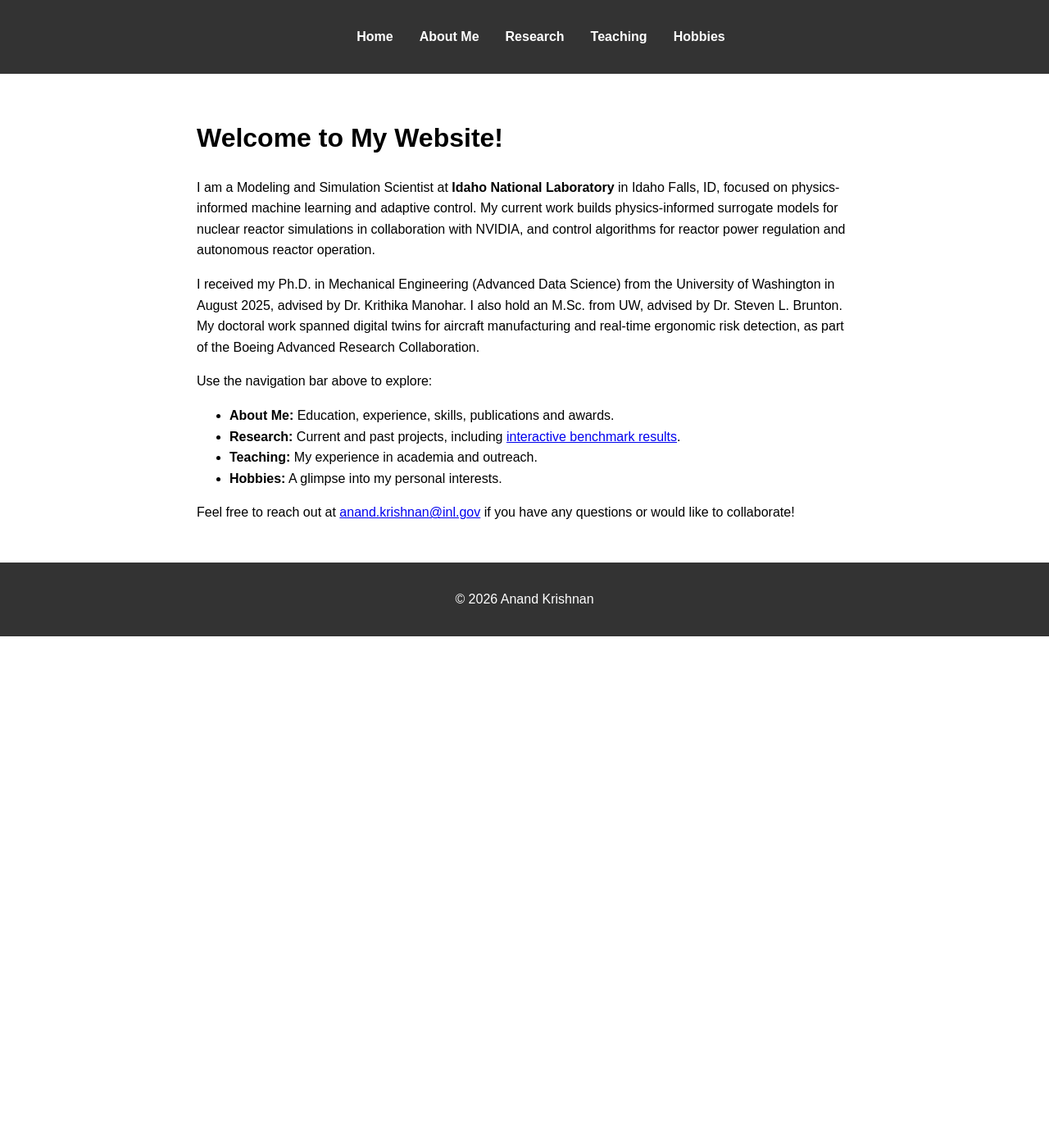
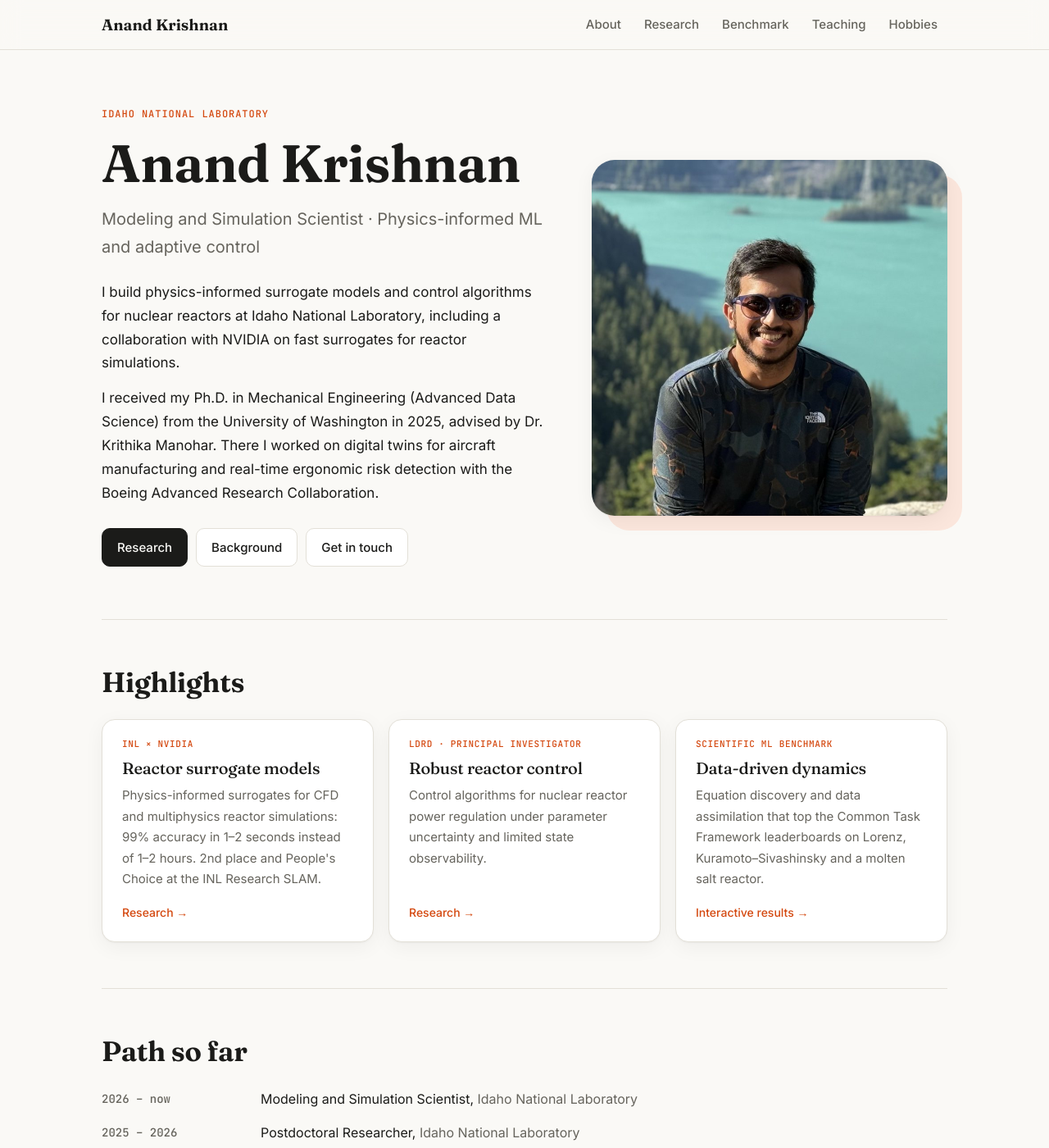
Before and after one commit to anandk97/anandk97.github.io, a Jekyll site: the page built from index.html, in a window 1280 px wide and 1400 px high. Shown: the whole window at 82% size. Built offline with Jekyll 4.4.1, drawn with Linux system fonts in a browser that asks for light colours; some of the changed text lies outside the part shown.

Commit message:
Redesign site: modern layout, photo home and hobbies pages, plainer benchmark copy
- Shared stylesheet and layout (sticky nav, light/dark, responsive)
- Home: hero with portrait, highlights, timeline
- Hobbies: cycling photo
- About: work experience as sections
- Benchmark page: site nav, plain section headings, no taglines

Co-Authored-By: Claude Opus 5.5 <noreply@anthropic.com>

```diff
--- a/_layouts/default.html
+++ b/_layouts/default.html
@@ -3,37 +3,36 @@
 <head>
   <meta charset="UTF-8">
   <meta name="viewport" content="width=device-width, initial-scale=1">
-  <title>{{ page.title }} - {{ site.title }}</title>
+  <title>{% if page.title and page.url != "/" %}{{ page.title }} · {% endif %}{{ site.title }}</title>
+  <meta name="description" content="{{ page.description | default: site.description }}">
+  <link rel="preconnect" href="https://fonts.googleapis.com">
+  <link rel="preconnect" href="https://fonts.gstatic.com" crossorigin>
+  <link href="https://fonts.googleapis.com/css2?family=Fraunces:opsz,wght@9..144,500;9..144,650&family=Inter:wght@400;500;600&family=JetBrains+Mono:wght@500&display=swap" rel="stylesheet">
   <link rel="stylesheet" href="{{ "/assets/main.css" | relative_url }}">
-  <style>
-    /* Basic styling for the demo */
-    body { font-family: Arial, sans-serif; margin: 0; padding: 0; line-height: 1.6; }
-    header { background: #333; color: #fff; padding: 1rem; }
-    nav ul { list-style: none; display: flex; justify-content: center; }
-    nav li { margin: 0 1rem; }
-    nav a { color: #fff; text-decoration: none; font-weight: bold; }
-    nav a:hover { text-decoration: underline; }
-    main { padding: 2rem; max-width: 800px; margin: auto; }
-    footer { text-align: center; padding: 1rem; background: #333; color: #fff; }
-  </style>
 </head>
 <body>
-  <header>
-    <nav>
-      <ul>
-        <li><a href="{{ "/" | relative_url }}">Home</a></li>
-        <li><a href="{{ "/about" | relative_url }}">About Me</a></li>
-        <li><a href="{{ "/research" | relative_url }}">Research</a></li>
-        <li><a href="{{ "/teaching" | relative_url }}">Teaching</a></li>
-        <li><a href="{{ "/hobbies" | relative_url }}">Hobbies</a></li>
-      </ul>
-    </nav>
+  <header class="site-nav">
+    <div class="wrap">
+      <a class="brand" href="{{ "/" | relative_url }}">Anand Krishnan</a>
+      <nav class="nav-links">
+        {% assign nav = "/about|About,/research|Research,/ctf/|Benchmark,/teaching|Teaching,/hobbies|Hobbies" | split: "," %}
+        {% for item in nav %}{% assign parts = item | split: "|" %}
+        <a href="{{ parts[0] | relative_url }}"{% if page.url contains parts[0] %} class="active"{% endif %}>{{ parts[1] }}</a>
+        {% endfor %}
+      </nav>
+    </div>
   </header>
   <main>
-    {{ content }}
+    {% if page.bare %}{{ content }}{% else %}<article class="prose">{{ content }}</article>{% endif %}
   </main>
-  <footer>
-    <p>© {{ site.time | date: '%Y' }} Anand Krishnan</p>
+  <footer class="site-footer">
+    <div class="wrap">
+      <span>© {{ site.time | date: '%Y' }} Anand Krishnan</span>
+      <span class="links">
+        <a href="mailto:anand.krishnan@inl.gov">Email</a>
+        <a href="https://github.com/anandk97">GitHub</a>
+      </span>
+    </div>
   </footer>
 </body>
 </html>
--- /dev/null
+++ b/assets/main.css
@@ -0,0 +1,111 @@
+:root {
+  --bg: #faf9f6; --surface: #ffffff; --surface-2: #f2f0eb; --fg: #1b1b19; --muted: #66645d; --faint: #9a978e;
+  --line: #e3e0d8; --accent: #d4480f; --accent-soft: #fbe6dc;
+  --shadow: 0 1px 2px rgba(0,0,0,.04), 0 6px 24px rgba(0,0,0,.05);
+  --nav-bg: rgba(250,249,246,.82);
+}
+@media (prefers-color-scheme: dark) {
+  :root:not([data-theme="light"]) {
+    --bg: #121315; --surface: #1a1b1e; --surface-2: #222428; --fg: #ecebe7; --muted: #a6a49d; --faint: #75736d;
+    --line: #2e3035; --accent: #ff7a3d; --accent-soft: #3a2218; --shadow: none; --nav-bg: rgba(18,19,21,.82);
+  }
+}
+:root[data-theme="dark"] {
+  --bg: #121315; --surface: #1a1b1e; --surface-2: #222428; --fg: #ecebe7; --muted: #a6a49d; --faint: #75736d;
+  --line: #2e3035; --accent: #ff7a3d; --accent-soft: #3a2218; --shadow: none; --nav-bg: rgba(18,19,21,.82);
+}
+
+* { box-sizing: border-box; }
+html { -webkit-text-size-adjust: 100%; scroll-behavior: smooth; }
+body { margin: 0; background: var(--bg); color: var(--fg); font: 17px/1.7 Inter, system-ui, sans-serif; display: flex; flex-direction: column; min-height: 100vh; }
+a { color: var(--accent); text-decoration: none; }
+a:hover { text-decoration: underline; }
+img { max-width: 100%; height: auto; display: block; }
+h1, h2, h3 { font-family: Fraunces, Georgia, serif; letter-spacing: -0.01em; line-height: 1.2; }
+.wrap { max-width: 1080px; margin: 0 auto; padding: 0 24px; width: 100%; }
+
+/* nav */
+.site-nav { position: sticky; top: 0; z-index: 20; background: var(--nav-bg); backdrop-filter: saturate(1.4) blur(12px); -webkit-backdrop-filter: saturate(1.4) blur(12px); border-bottom: 1px solid var(--line); }
+.site-nav .wrap { display: flex; align-items: center; justify-content: space-between; gap: 16px; height: 60px; }
+.brand { font-family: Fraunces, Georgia, serif; font-weight: 650; font-size: 19px; color: var(--fg); }
+.brand:hover { text-decoration: none; }
+.nav-links { display: flex; gap: 4px; }
+.nav-links a { color: var(--muted); font-size: 15px; font-weight: 500; padding: 6px 12px; border-radius: 8px; }
+.nav-links a:hover { color: var(--fg); background: var(--surface-2); text-decoration: none; }
+.nav-links a.active { color: var(--fg); background: var(--surface-2); }
+
+main { flex: 1; }
+
+/* prose pages */
+.prose { max-width: 760px; margin: 0 auto; padding: 56px 24px 72px; }
+.prose > h1:first-child, .page-title { font-size: clamp(36px, 5vw, 48px); font-weight: 650; margin: 0 0 12px; }
+.page-lede { font-size: 19px; color: var(--muted); margin: 0 0 36px; }
+.prose h2 { font-size: 28px; font-weight: 650; margin: 56px 0 16px; padding-top: 28px; border-top: 1px solid var(--line); }
+.prose h2:first-child { margin-top: 0; padding-top: 0; border-top: 0; }
+.prose h3 { font-size: 21px; font-weight: 500; margin: 36px 0 10px; }
+.prose ul { padding-left: 20px; }
+.prose li { margin-bottom: 8px; }
+.prose li::marker { color: var(--faint); }
+.prose p { margin: 0 0 16px; }
+.prose strong { font-weight: 600; }
+.prose hr { border: 0; border-top: 1px solid var(--line); margin: 40px 0; }
+
+/* home */
+.hero { display: grid; grid-template-columns: minmax(0, 1.25fr) minmax(0, 1fr); gap: 56px; align-items: center; padding: 72px 0 64px; }
+.eyebrow { font: 500 12px/1 "JetBrains Mono", ui-monospace, monospace; letter-spacing: .08em; text-transform: uppercase; color: var(--accent); margin-bottom: 16px; }
+.hero h1 { font-size: clamp(42px, 6vw, 64px); font-weight: 650; margin: 0; }
+.hero .role { font-size: 20px; color: var(--muted); margin: 12px 0 24px; }
+.hero p { margin: 0 0 14px; max-width: 58ch; }
+.portrait { position: relative; }
+.portrait img { width: 100%; aspect-ratio: 1; object-fit: cover; border-radius: 28px; box-shadow: var(--shadow); }
+.portrait::before { content: ""; position: absolute; inset: 18px -18px -18px 18px; border-radius: 28px; background: var(--accent-soft); z-index: -1; }
+.actions { display: flex; flex-wrap: wrap; gap: 10px; margin-top: 28px; }
+.btn { display: inline-flex; align-items: center; gap: 8px; font-size: 15px; font-weight: 500; padding: 10px 18px; border-radius: 10px; border: 1px solid var(--line); background: var(--surface); color: var(--fg); }
+.btn:hover { text-decoration: none; border-color: var(--faint); }
+.btn.primary { background: var(--fg); color: var(--bg); border-color: var(--fg); }
+.btn.primary:hover { opacity: .88; }
+
+.section { padding: 56px 0; border-top: 1px solid var(--line); }
+.section h2 { font-size: clamp(26px, 3.4vw, 34px); font-weight: 650; margin: 0 0 24px; }
+.cards { display: grid; grid-template-columns: repeat(3, 1fr); gap: 18px; }
+.card { background: var(--surface); border: 1px solid var(--line); border-radius: 16px; padding: 24px; box-shadow: var(--shadow); display: flex; flex-direction: column; }
+a.card { color: var(--fg); transition: transform .15s ease, border-color .15s ease; }
+a.card:hover { text-decoration: none; transform: translateY(-2px); border-color: var(--faint); }
+.card .tag { font: 500 11px/1 "JetBrains Mono", ui-monospace, monospace; letter-spacing: .06em; text-transform: uppercase; color: var(--accent); margin-bottom: 12px; }
+.card h3 { font-size: 20px; font-weight: 500; margin: 0 0 8px; }
+.card p { font-size: 15px; color: var(--muted); margin: 0; }
+.card .more { margin-top: auto; padding-top: 16px; font-size: 14px; font-weight: 500; color: var(--accent); }
+.timeline { display: grid; grid-template-columns: 170px 1fr; gap: 14px 24px; font-size: 16px; }
+.timeline dt { color: var(--muted); font-family: "JetBrains Mono", ui-monospace, monospace; font-size: 14px; padding-top: 2px; }
+.timeline dd { margin: 0; }
+.timeline dd span { color: var(--muted); }
+
+/* hobbies */
+.photo-feature { display: grid; grid-template-columns: minmax(0, 1fr) minmax(0, 1fr); gap: 48px; align-items: center; padding: 56px 0 72px; }
+.photo-feature img { width: 100%; border-radius: 24px; box-shadow: var(--shadow); aspect-ratio: 3 / 4; object-fit: cover; }
+.chips { display: flex; flex-wrap: wrap; gap: 10px; margin-top: 20px; }
+.chips span { font-size: 15px; font-weight: 500; padding: 8px 16px; border-radius: 99px; background: var(--surface-2); }
+
+/* footer */
+.site-footer { border-top: 1px solid var(--line); padding: 28px 0; font-size: 14px; color: var(--muted); }
+.site-footer .wrap { display: flex; justify-content: space-between; gap: 16px; flex-wrap: wrap; }
+.site-footer a { color: var(--muted); }
+.site-footer a:hover { color: var(--fg); }
+.site-footer .links { display: flex; gap: 18px; }
+
+@media (max-width: 860px) {
+  .hero, .photo-feature { grid-template-columns: 1fr; gap: 40px; padding-top: 48px; }
+  .portrait { max-width: 360px; order: -1; }
+  .photo-feature img { max-width: 440px; }
+  .cards { grid-template-columns: 1fr; }
+}
+@media (max-width: 640px) {
+  .wrap, .prose { padding-left: 16px; padding-right: 16px; }
+  body { font-size: 16px; }
+  .site-nav .wrap { height: auto; flex-direction: column; align-items: flex-start; gap: 6px; padding-top: 10px; padding-bottom: 8px; }
+  .nav-links { overflow-x: auto; max-width: 100%; margin-left: -12px; }
+  .nav-links a { padding: 4px 12px; font-size: 14px; white-space: nowrap; }
+  .timeline { grid-template-columns: 1fr; gap: 2px; }
+  .timeline dd { margin-bottom: 12px; }
+  .portrait::before { inset: 12px -12px -12px 12px; }
+}
--- /dev/null
+++ b/index.html
@@ -0,0 +1,62 @@
+---
+layout: default
+title: "Home"
+bare: true
+---
+<div class="wrap">
+  <section class="hero">
+    <div>
+      <div class="eyebrow">Idaho National Laboratory</div>
+      <h1>Anand Krishnan</h1>
+      <p class="role">Modeling and Simulation Scientist · Physics-informed ML and adaptive control</p>
+      <p>I build physics-informed surrogate models and control algorithms for nuclear reactors at Idaho National Laboratory,
+        including a collaboration with NVIDIA on fast surrogates for reactor simulations.</p>
+      <p>I received my Ph.D. in Mechanical Engineering (Advanced Data Science) from the University of Washington in 2025,
+        advised by Dr. Krithika Manohar. There I worked on digital twins for aircraft manufacturing and real-time ergonomic
+        risk detection with the Boeing Advanced Research Collaboration.</p>
+      <div class="actions">
+        <a class="btn primary" href="{{ "/research" | relative_url }}">Research</a>
+        <a class="btn" href="{{ "/about" | relative_url }}">Background</a>
+        <a class="btn" href="mailto:anand.krishnan@inl.gov">Get in touch</a>
+      </div>
+    </div>
+    <div class="portrait">
+      <img src="{{ "/assets/img/portrait.jpg" | relative_url }}" alt="Anand Krishnan" width="800" height="800">
+    </div>
+  </section>
+
+  <section class="section">
+    <h2>Highlights</h2>
+    <div class="cards">
+      <a class="card" href="{{ "/research" | relative_url }}">
+        <div class="tag">INL × NVIDIA</div>
+        <h3>Reactor surrogate models</h3>
+        <p>Physics-informed surrogates for CFD and multiphysics reactor simulations: 99% accuracy in 1–2 seconds instead of 1–2 hours. 2nd place and People's Choice at the INL Research SLAM.</p>
+        <span class="more">Research →</span>
+      </a>
+      <a class="card" href="{{ "/research" | relative_url }}">
+        <div class="tag">LDRD · Principal Investigator</div>
+        <h3>Robust reactor control</h3>
+        <p>Control algorithms for nuclear reactor power regulation under parameter uncertainty and limited state observability.</p>
+        <span class="more">Research →</span>
+      </a>
+      <a class="card" href="{{ "/ctf/" | relative_url }}">
+        <div class="tag">Scientific ML benchmark</div>
+        <h3>Data-driven dynamics</h3>
+        <p>Equation discovery and data assimilation that top the Common Task Framework leaderboards on Lorenz, Kuramoto–Sivashinsky and a molten salt reactor.</p>
+        <span class="more">Interactive results →</span>
+      </a>
+    </div>
+  </section>
+
+  <section class="section">
+    <h2>Path so far</h2>
+    <dl class="timeline">
+      <dt>2026 – now</dt><dd>Modeling and Simulation Scientist, <span>Idaho National Laboratory</span></dd>
+      <dt>2025 – 2026</dt><dd>Postdoctoral Researcher, <span>Idaho National Laboratory</span></dd>
+      <dt>2021 – 2025</dt><dd>Ph.D., Mechanical Engineering, <span>University of Washington</span></dd>
+      <dt>2019 – 2021</dt><dd>M.Sc., Mechanical Engineering, <span>University of Washington</span></dd>
+      <dt>2015 – 2019</dt><dd>B.Tech., Mechanical Engineering, <span>B.M.S. College of Engineering</span></dd>
+    </dl>
+  </section>
+</div>
--- a/index.md
+++ /dev/null
@@ -1,18 +0,0 @@
----
-layout: default
-title: "Home"
----
-
-# Welcome to My Website!
-
-I am a Modeling and Simulation Scientist at **Idaho National Laboratory** in Idaho Falls, ID, focused on physics-informed machine learning and adaptive control. My current work builds physics-informed surrogate models for nuclear reactor simulations in collaboration with NVIDIA, and control algorithms for reactor power regulation and autonomous reactor operation.
-
-I received my Ph.D. in Mechanical Engineering (Advanced Data Science) from the University of Washington in August 2025, advised by Dr. Krithika Manohar. I also hold an M.Sc. from UW, advised by Dr. Steven L. Brunton. My doctoral work spanned digital twins for aircraft manufacturing and real-time ergonomic risk detection, as part of the Boeing Advanced Research Collaboration.
-
-Use the navigation bar above to explore:
-- **About Me:** Education, experience, skills, publications and awards.
-- **Research:** Current and past projects, including [interactive benchmark results]({{ "/ctf/" | relative_url }}).
-- **Teaching:** My experience in academia and outreach.
-- **Hobbies:** A glimpse into my personal interests.
-
-Feel free to reach out at [anand.krishnan@inl.gov](mailto:anand.krishnan@inl.gov) if you have any questions or would like to collaborate!
```
Also changed, not shown: about.md (+26 -13 lines), ctf/index.html (+31 -41 lines), hobbies.html (added, +19 -0 lines), hobbies.md (deleted, +0 -10 lines), research.md (+2 -2 lines), teaching.md (+2 -2 lines), assets/img/cycling.jpg (added), assets/img/portrait.jpg (added).
